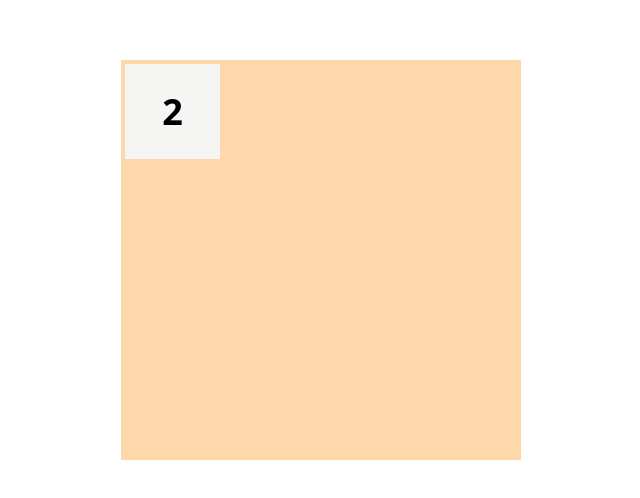
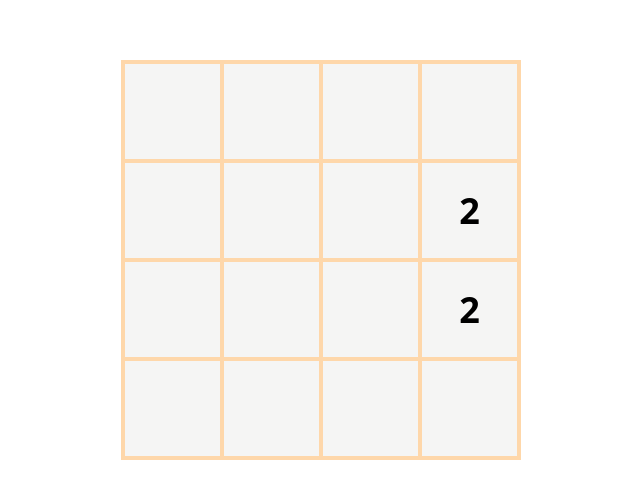
Before and after one commit to riabtsun/2048, a plain HTML site: page index.html in a window 1280 px wide. Shown: the part 140-638 px from the top of the page, without its empty margins (319-959 px from the left). Drawn offline with nearby package versions, Linux system fonts and the light colour scheme.

Commit message:
Created block generation function

```diff
--- a/index.html
+++ b/index.html
@@ -12,13 +12,9 @@
   </head>
   <body class="flex items-center justify-center min-h-[100vh]">
     <main
+      id="field"
       class="grid grid-cols-4 grid-rows-4 bg-orange-200 min-h-[400px] min-w-[400px] gap-1 border-4 border-orange-200"
-    >
-      <div
-        class="flex items-center justify-center bg-stone-100 text-4xl font-bold"
-      >
-        2
-      </div>
-    </main>
+    ></main>
+    <script src="script.js"></script>
   </body>
 </html>
--- a/script.js
+++ b/script.js
@@ -1,10 +1,35 @@
 const ceilStyles =
   "flex items-center justify-center bg-stone-100 text-4xl font-bold";
-const fieldElement = document.querySelectorAll("#field");
+const fieldElement = document.querySelector("#field");
 let fieldMatrix = [];
 
 window.onload = () => startGame();
 
 const startGame = () => {
   fieldMatrix = new Array(4).fill(null).map(() => new Array(4).fill(0));
+  addNewBasic();
+  addNewBasic();
+  drawField();
 };
+
+const drawField = () => {
+  fieldMatrix.flat().forEach((item) => {
+    const div = document.createElement("div");
+    div.innerText = item === 0 ? "" : item;
+    div.classList.value = ceilStyles;
+    fieldElement.appendChild(div);
+  });
+};
+
+const addNewBasic = () => {
+  const basicValue = Math.random() > 0.7 ? 4 : 2;
+  let foundedEmpty = false;
+  while (!foundedEmpty) {
+    let rowIndex = Math.floor(Math.random() * 4);
+    let colIndex = Math.floor(Math.random() * 4);
+    if (fieldMatrix[rowIndex][colIndex] === 0) {
+      fieldMatrix[rowIndex][colIndex] = basicValue;
+      foundedEmpty = true;
+    }
+  }
+};
```
